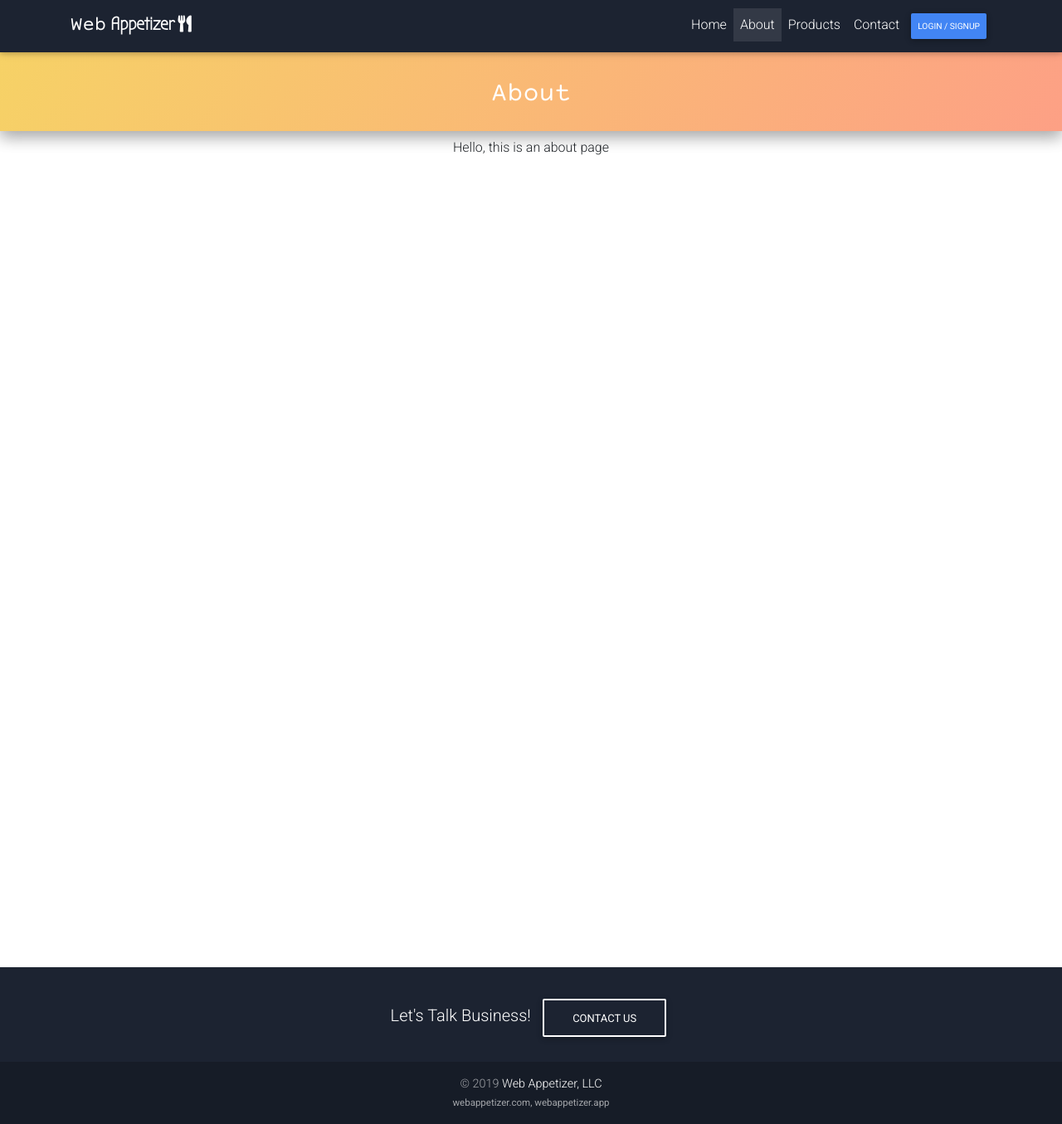
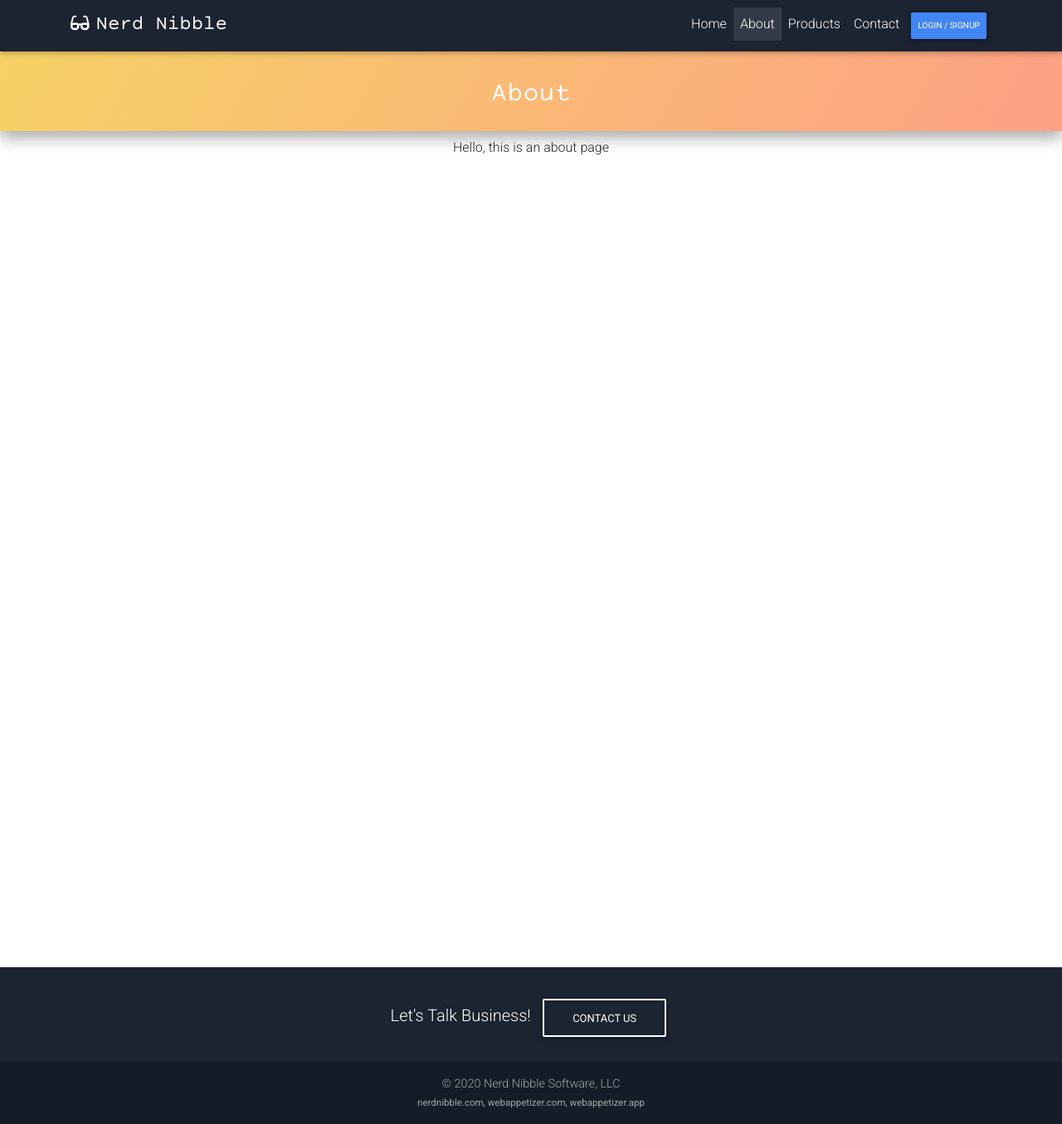
Before and after one commit to Nerd-Nibble-Software/nerdnibbledotcom, a React (Create React App) app: page /about in a window 1280 px wide. Shown: the whole page at 83% size. Built offline with nearby package versions, Linux system fonts and the light colour scheme.

Commit message:
Changed name to nerdnibble

```diff
--- a/public/index.html
+++ b/public/index.html
@@ -24,7 +24,7 @@
       work correctly both with client-side routing and a non-root public URL.
       Learn how to configure a non-root public URL by running `npm run build`.
     -->
-    <title>Web Appetizer | Byte-sized Web Applications</title>
+    <title>Nerd Nibble | Byte-sized Web Applications</title>
   </head>
   <body style="height: 100%;">
     <noscript>You need to enable JavaScript to run this app.</noscript>
--- a/src/components/Footer.js
+++ b/src/components/Footer.js
@@ -22,10 +22,10 @@ class Footer extends Component {
 
         </div>
 
-<div class="footer-copyright text-center py-3">© 2019
-  <a href="https://mdbootstrap.com/education/bootstrap/"> Web Appetizer, LLC</a>
+        <div class="footer-copyright text-center py-3">© 2020
+        Nerd Nibble Software, LLC
   <br></br>
-  <small>webappetizer.com, webappetizer.app</small>
+          <small>nerdnibble.com, webappetizer.com, webappetizer.app</small>
         </div>
 
       </footer>
--- a/src/components/Header.js
+++ b/src/components/Header.js
@@ -34,7 +34,7 @@ class Header extends Component {
             <MDBNavbar color="unique-color-dark" scrolling="true" transparent={this.state.route === "/"} dark expand="md" className="fixed-top">
                 <div class="container">
                     <Link to="/" class="navbar-brand">
-                        <strong><span className="logo-1">Web</span> <span className="logo-2">Appetizer</span><i class="fas fa-utensils ml-1"></i></strong>
+                    <i class="fas fa-glasses mr-2"></i><strong><span className="logo-1">Nerd Nibble</span></strong>
                     </Link>
 
                     <MDBNavbarToggler onClick={this.navbarToggle} className="pr-3 mr-2">
--- a/src/components/Home.js
+++ b/src/components/Home.js
@@ -10,7 +10,7 @@ import $ from 'jquery';
 class Home extends Component {
 
     componentDidMount() {
-        document.title = 'Web Appetizer | Byte-sized Web Applications';
+        document.title = 'Nerd Nibble | Byte-sized Web Applications';
         $("html, body").animate({ scrollTop: 0 }, "slow");
     }
 
```
Also changed, not shown: 1 other file (tests, documents, lock files or other folders). Lines whose indentation alone changed are shown as unchanged.
